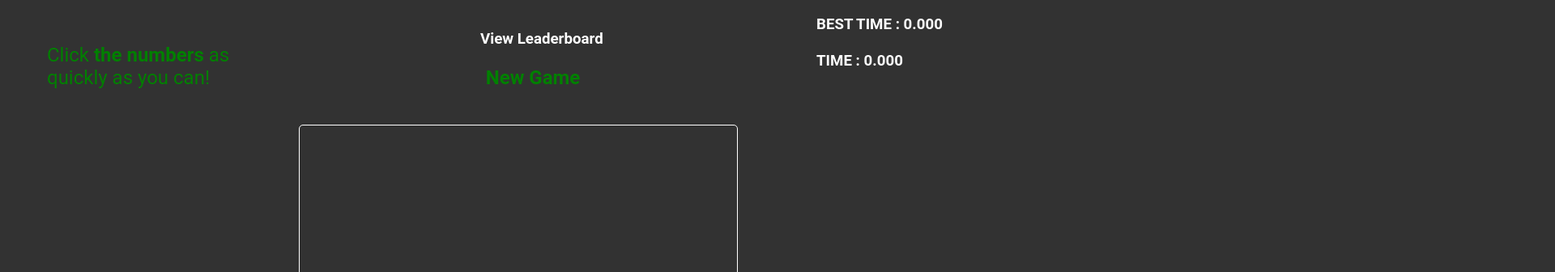
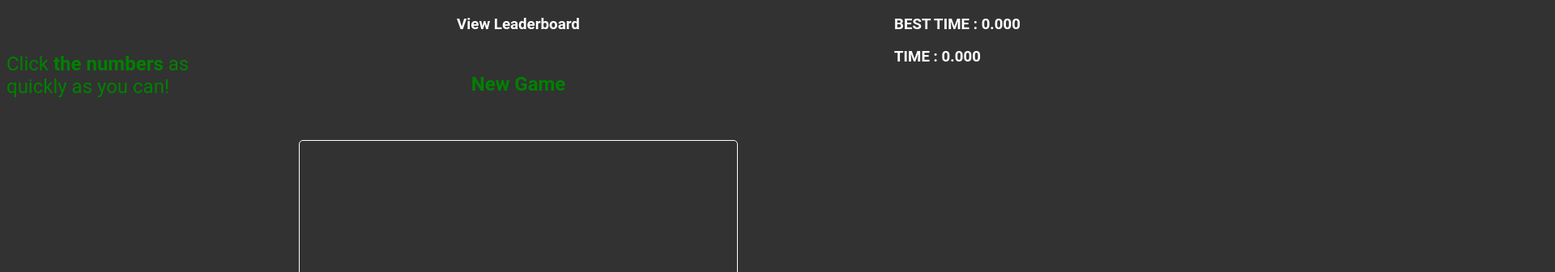
Before and after one commit to arjithaaa/fsog-normal, a plain HTML site: page index.html in a window 1280 px wide. Shown: the top 336 px of the page at 81% size, 1920 px wide, since content can reach past the window. Drawn offline with Linux system fonts and the light colour scheme.

Commit message:
Add files via upload
Few simple changes in the CSS to make it less complicated

```diff
--- a/index.html
+++ b/index.html
@@ -14,8 +14,8 @@
     <h3 id="timer">TIME : 0.000</h3>
   </div>
 
-  <p>Click <strong>the numbers</strong> as quickly as you can!</p>
-  <p><strong>New Game</strong></p>
+  <p class="instruct">Click <strong>the numbers</strong> as quickly as you can!</p>
+  <p class="cen-text"><strong>New Game</strong></p>
 
   <div class="box">
     <div class="start" onclick="cards()">Click To Start!</div>
--- a/styles.css
+++ b/styles.css
@@ -5,22 +5,15 @@ body {
 }
 
 .time {
-  position: relative;
-  left: 1000px;
+  position: absolute;
+  top: 0;
+  right: 20px;
+  color: white;
 }
 
-p {
-  display: inline-block;
-  padding: 0 235px 20px 50px;
+.instruct {
   width: 20%;
   font-size: 1.5rem;
-  position: relative;
-  bottom: 80px;
-}
-
-h3 {
-  padding-bottom: 5px;
-  color: #fff;
 }
 
 .container div {
@@ -46,7 +39,7 @@ h3 {
 
 .box {
   max-width: 520px;
-  margin: 20px auto 50px;
+  margin: 100px auto 50px;
   border: 1px solid;
   padding: 10px;
   border-color: white;
@@ -76,6 +69,21 @@ h3 {
 }
 
 #ldb {
-  position: absolute;
-  left: 593px;
+  text-align: center;
+  color: white;
 }
+
+.cen-text {
+  text-align: center;
+  position: relative;
+  bottom: 55px;
+  font-size: 1.5rem;
+}
+
+/* @media (max-width: 900px){
+  body{
+    text-align: center;
+    display: block;
+    margin: auto;
+  }
+} */
```
